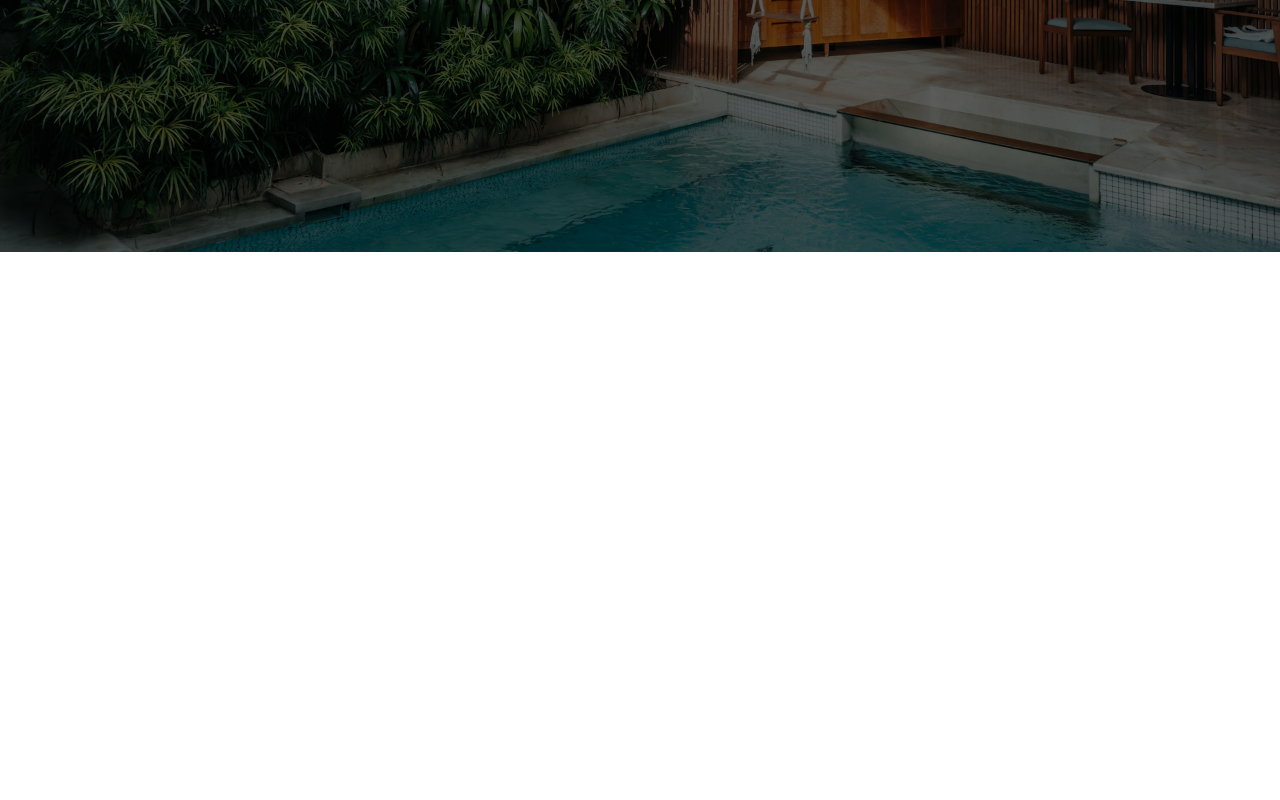
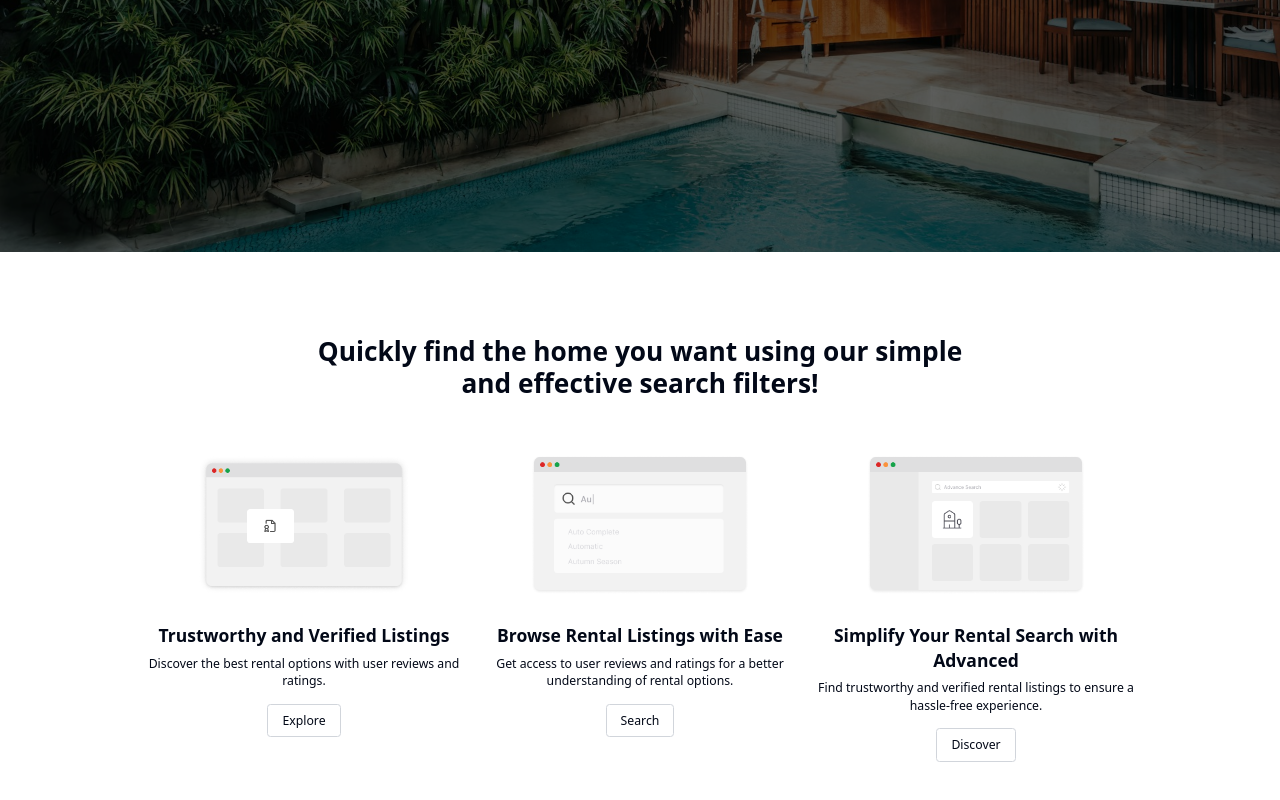
Before and after one commit to jtr-code/real-estate, a Next.js app in the folder client/: page /landing in a window 1280 px wide. Shown: the part 600-1400 px from the top of the page. Before the commit the page ends 852 px from the top, so only its background shows below. Built offline with nearby package versions, Linux system fonts and the light colour scheme.

Commit message:
add : feature section

```diff
--- /dev/null
+++ b/client/src/app/(nondashboard)/landing/FeaturesSection.tsx
@@ -0,0 +1,108 @@
+"use client";
+import { motion } from "framer-motion";
+import Image from "next/image";
+import Link from "next/link";
+
+const containerVariants = {
+  hidden: { opacity: 0, y: 50 },
+  visible: {
+    opacity: 1,
+    y: 0,
+    transition: {
+      duration: 0.5,
+      staggerChildren: 0.2,
+    },
+  },
+};
+
+const itemVariants = {
+  hidden: { opacity: 0, y: 20 },
+  visible: { opacity: 1, y: 0 },
+};
+
+const FeaturesSection = () => {
+  return (
+    <motion.div
+      initial="hidden"
+      whileInView="visible"
+      viewport={{ once: true, amount: 0.8 }}
+      variants={containerVariants}
+      className="py-24 px-6 sm:px-8 lg:px-12 xl:px-16 bg-white"
+    >
+
+      <div className="max-w-4xl xl:max-w-6xl mx-auto">
+        <motion.h2
+          variants={itemVariants}
+          className="text-3xl font-bold text-center mb-12 w-full sm:w-2/3 mx-auto"
+        >
+          Quickly find the home you want using our simple and effective search
+          filters!
+        </motion.h2>
+
+        <div className="grid grid-cols-1 md:grid-cols-3">
+          {[0, 1, 2].map((index) => (
+            <motion.div key={index} variants={itemVariants}>
+              <FeaturedCard
+                imageSrc={`/landing-search${3 - index}.png`}
+                title={
+                  [
+                    "Trustworthy and Verified Listings",
+                    "Browse Rental Listings with Ease",
+                    "Simplify Your Rental Search with Advanced",
+                  ][index]
+                }
+                description={
+                  [
+                    "Discover the best rental options with user reviews and ratings.",
+                    "Get access to user reviews and ratings for a better understanding of rental options.",
+                    "Find trustworthy and verified rental listings to ensure a hassle-free experience.",
+                  ][index]
+                }
+                linkText={["Explore", "Search", "Discover"][index]}
+                linkHref={["/explore", "/search", "/discover"][index]}
+              />
+            </motion.div>
+          ))}
+        </div>
+
+      </div>
+    </motion.div>
+  );
+};
+
+const FeaturedCard = ({
+  imageSrc,
+  title,
+  description,
+  linkText,
+  linkHref,
+}: {
+  imageSrc: string;
+  title: string;
+  description: string;
+  linkText: string;
+  linkHref: string;
+}) => (
+  <div className="text-center min-h-full">
+    <div className="p-4 rounded-lg mb-4 flex items-center justify-center h-48">
+      <Image
+        src={imageSrc}
+        width={400}
+        height={400}
+        className="w-full h-full object-contain"
+        alt={title}
+      />
+    </div>
+    <h3 className="text-xl font-semibold mb-2">{title}</h3>
+    <p className="mb-4">{description}</p>
+    <Link
+      href={linkHref}
+      className="inline-block border border-gray-300 rounded px-4 py-2 hover:bg-gray-100"
+      scroll={false}
+    >
+      {linkText}
+    </Link>
+  </div>
+);
+
+export default FeaturesSection;
--- a/client/src/app/(nondashboard)/landing/HeroSection.tsx
+++ b/client/src/app/(nondashboard)/landing/HeroSection.tsx
@@ -20,7 +20,7 @@
         initial={{ opacity: 0, y: 20 }}
         animate={{ opacity: 1, y: 0 }}
         transition={{ duration: 0.8 }}
-        className="absolute top-1/3 transform -translate-x-1/2 -translate-y-1/2 text-center w-full"
+       className="absolute top-1/3 transform -translate-x-1/2 -translate-y-1/2 text-center w-full"
       >
         <div className="max-w-4xl mx-auto px-16 sm:px-12">
           <h1 className="text-5xl font-bold text-white mb-4">
--- a/client/src/app/(nondashboard)/landing/page.tsx
+++ b/client/src/app/(nondashboard)/landing/page.tsx
@@ -1,10 +1,12 @@
 import React from "react";
 import HeroSection from "./HeroSection";
+import FeaturesSection from "./FeaturesSection";
 
 const Landing = () => {
   return (
     <div>
       <HeroSection />
+      <FeaturesSection />
     </div>
   );
 };
```
